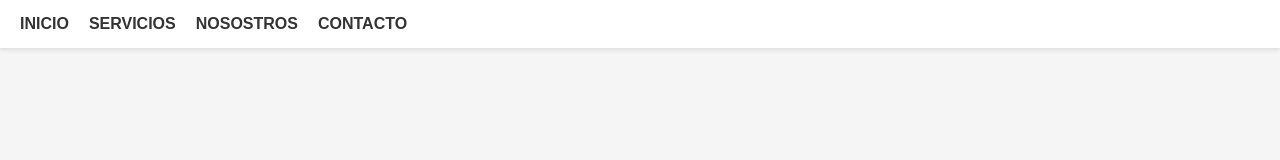
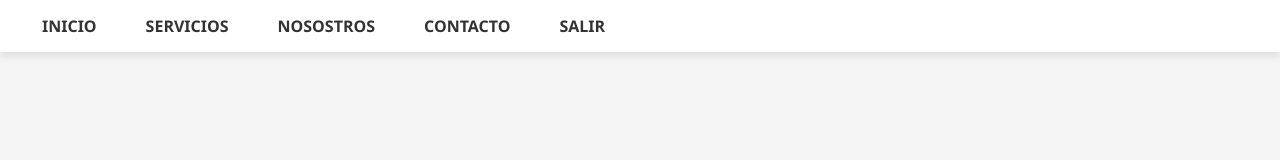
Before and after one commit to pancho040/ejemplo2-proy-2-2025, a plain HTML site: page index.html in a window 1280 px wide. Drawn offline with Linux system fonts and the light colour scheme.

Commit message:
franz/bugfix: reparacion de menu en stage

```diff
--- a/index.html
+++ b/index.html
@@ -14,6 +14,7 @@
                 <li><a href="#servicios">SERVICIOS</a></li>
                 <li><a href="#nosotros">NOSOSTROS</a></li>
                 <li><a href="#contacto">CONTACTO</a></li>
+                <li><a href="#contacto">SALIR</a></li>
             </menu>
         </nav>
     </header>
--- a/style.css
+++ b/style.css
@@ -3,7 +3,7 @@
     margin: 0;
     padding: 0;
     box-sizing: border-box;
-    font-family: Arial, sans-serif;
+    font-family: 'Segoe UI', Tahoma, Geneva, Verdana, sans-serif;
 }
 
 body {
@@ -14,23 +14,38 @@ body {
 /* Header y navegación */
 header {
     background-color: #ffffff;
-    padding: 15px 20px;
-    box-shadow: 0 2px 4px rgba(0,0,0,0.1);
+    padding: 15px 30px;
+    box-shadow: 0 4px 8px rgba(0,0,0,0.1);
+    position: sticky;
+    top: 0;
+    z-index: 1000;
 }
 
 nav menu {
     list-style: none;
     display: flex;
-    gap: 20px;
+    gap: 25px;
 }
 
 nav a {
     text-decoration: none;
     color: #333;
-    font-weight: bold;
-    transition: color 0.3s;
+    font-weight: 600;
+    padding: 8px 12px;
+    border-radius: 5px;
+    transition: all 0.3s ease;
 }
 
 nav a:hover {
-    color: #007BFF;
+    color: #fff;
+    background-color: #007BFF;
+    transform: translateY(-2px);
+    box-shadow: 0 4px 6px rgba(0,0,0,0.1);
 }
+
+/* Agrega un pequeño efecto de foco */
+nav a:focus {
+    outline: none;
+    background-color: #0056b3;
+    color: #fff;
+}
```
